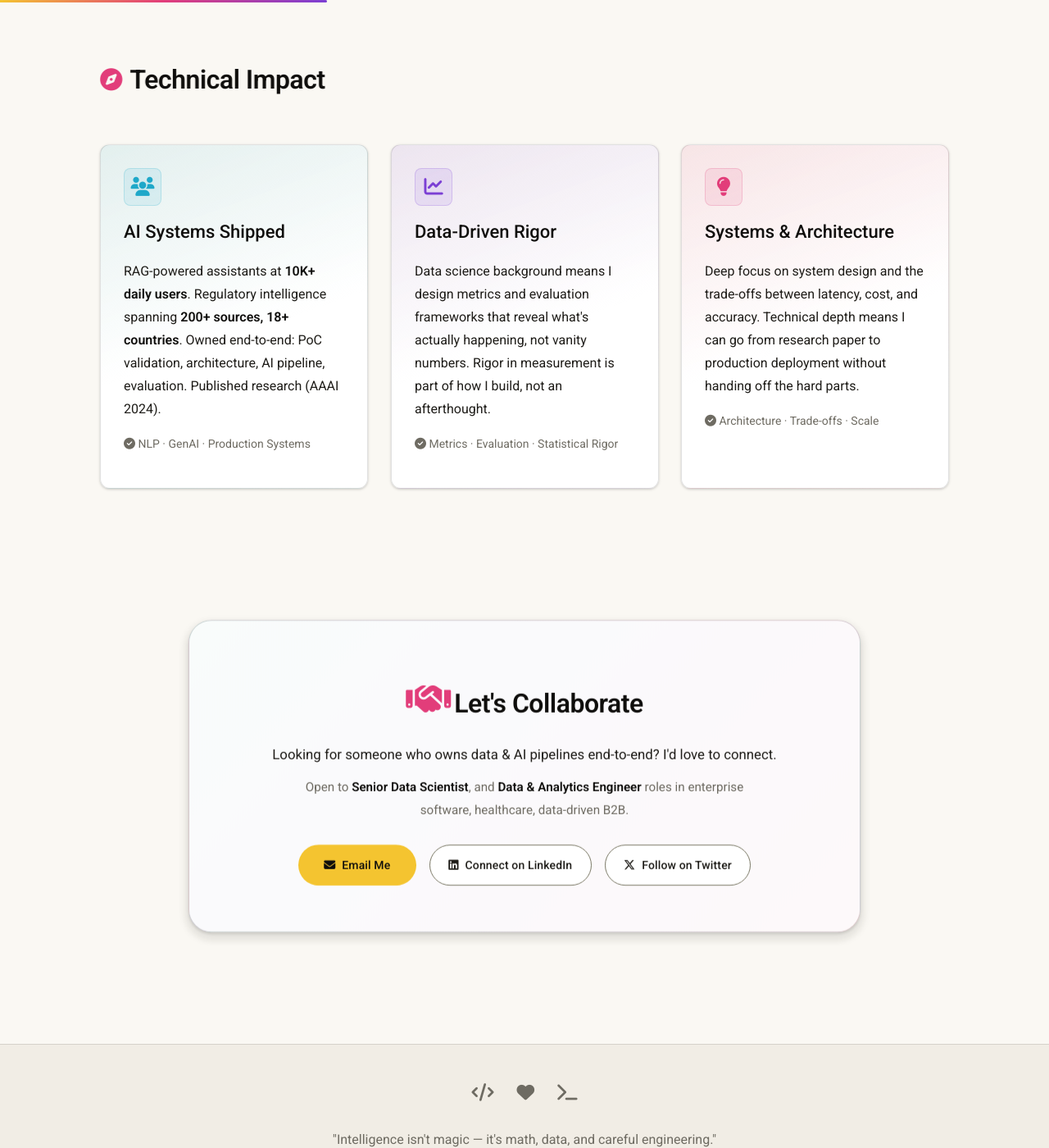
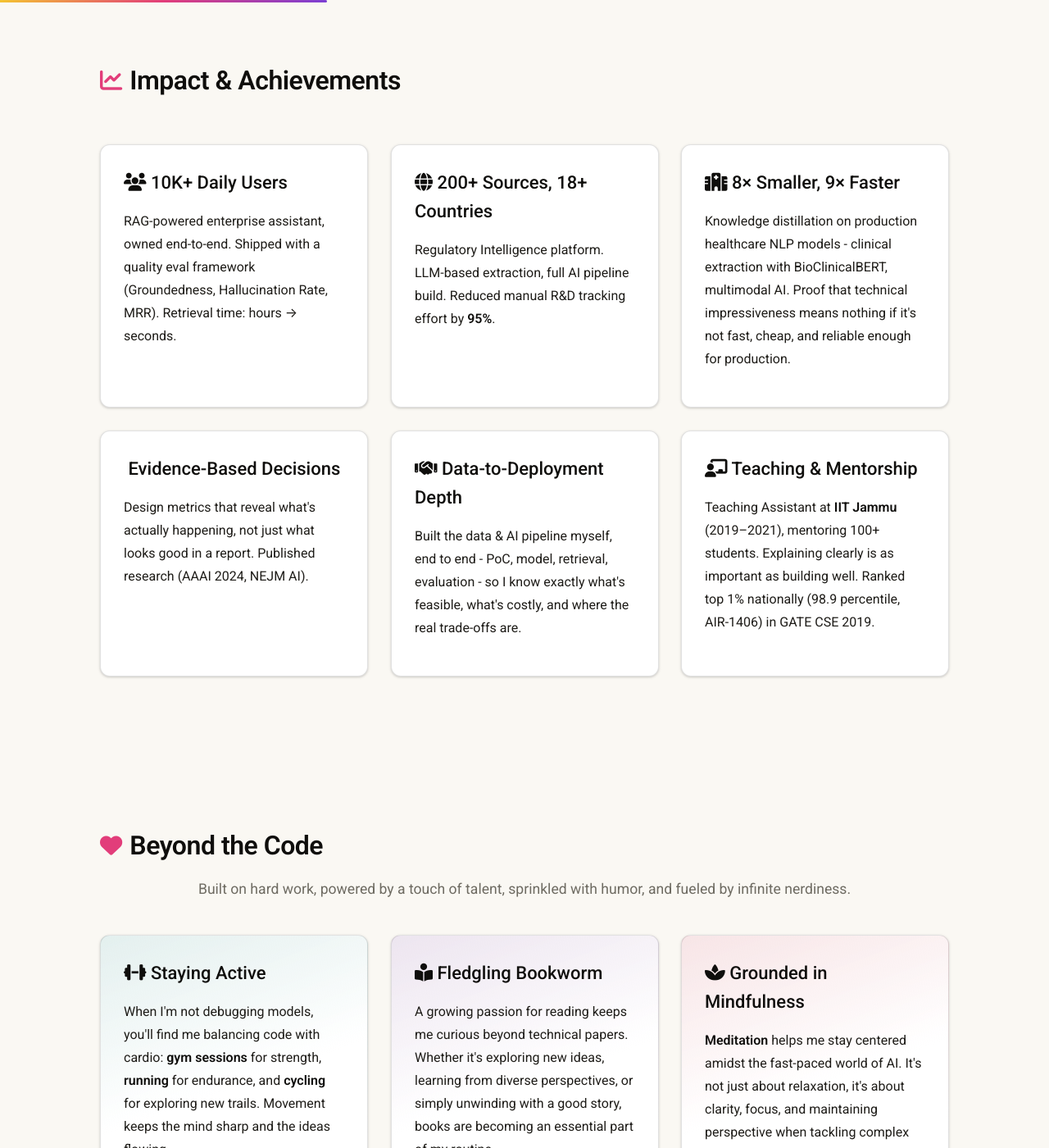
Before and after one commit to mayank1101/mayank1101.github.io, a Jekyll site: the page built from index.html, in a window 1280 px wide and 1400 px high, scrolled down 917 px. Shown: the whole window at 82% size. Built offline with Jekyll 4.4.1, drawn with Linux system fonts in a browser that asks for light colours; some of the changed text lies outside the part shown.

Commit message:
removed about and merged it's relevant contents to home page

```diff
--- a/_includes/navbar.html
+++ b/_includes/navbar.html
@@ -9,12 +9,6 @@
       href="/"
     >
       Home
-    </a>
-    <a
-      class="nav-link{% if page.url == '/about.html' %} active{% endif %}"
-      href="/about.html"
-    >
-      About
     </a>
     <!--<a
       class="nav-link{% if page.url == '/case-studies.html' %} active{% endif %}"
--- a/about.html
+++ /dev/null
@@ -1,195 +0,0 @@
----
-layout: page
-title: About Me
-description: About Mayank Sharma — Senior Data Scientist / AI & Analytics Engineer with 4+ years building production data & AI pipelines including RAG, NLP, GenAI, and healthcare AI.
----
-
-<!-- About Hero -->
-<div class="container hero fade-in">
-  <div class="hero-content">
-    <div class="profile-section">
-      <div class="profile-photo">
-        <div class="photo-glow"></div>
-        <img
-          src="/assets/profile.jpeg"
-          alt="Mayank Sharma"
-          onerror="this.parentElement.classList.add('no-image')"
-        />
-      </div>
-    </div>
-
-    <div class="hero-text">
-      <h1>About Me</h1>
-      <p>
-        Senior Data Scientist / AI & Analytics Engineer with 4+ years building
-        production data & AI pipelines &mdash; NLP pipelines, RAG systems,
-        healthcare AI. The question I keep coming back to is
-        <em>how do you make this actually work in production</em>, not just in a
-        notebook.
-      </p>
-      <p class="muted about-hero-meta">
-        <i class="fas fa-graduation-cap"></i> M.Tech CSE - Data Science, IIT
-        Jammu &middot; <i class="fas fa-map-marker-alt"></i> India
-      </p>
-    </div>
-  </div>
-</div>
-
-<!-- Impact & Achievements -->
-<div class="container section scroll-animate">
-  <h2><i class="fas fa-chart-line"></i> Impact & Achievements</h2>
-  <div class="cards">
-    <div class="card scroll-animate">
-      <h3><i class="fas fa-users"></i> 10K+ Daily Users</h3>
-      <p>
-        RAG-powered enterprise assistant, owned end-to-end. Shipped with a
-        quality eval framework (Groundedness, Hallucination Rate, MRR).
-        Retrieval time: hours → seconds.
-      </p>
-    </div>
-
-    <div class="card scroll-animate">
-      <h3><i class="fas fa-globe"></i> 200+ Sources, 18+ Countries</h3>
-      <p>
-        Regulatory Intelligence platform. LLM-based extraction, full AI pipeline
-        build. Reduced manual R&D tracking effort by
-        <strong>95%</strong>.
-      </p>
-    </div>
-
-    <div class="card scroll-animate">
-      <h3><i class="fas fa-hospital"></i> 8× Smaller, 9× Faster</h3>
-      <p>
-        Knowledge distillation on production healthcare NLP models - clinical
-        extraction with BioClinicalBERT, multimodal AI. Proof that technical
-        impressiveness means nothing if it's not fast, cheap, and reliable
-        enough for production.
-      </p>
-    </div>
-
-    <div class="card scroll-animate">
-      <h3><i class="fas fa-target"></i> Evidence-Based Decisions</h3>
-      <p>
-        Design metrics that reveal what's actually happening, not just what
-        looks good in a report. Published research (AAAI 2024, NEJM AI).
-      </p>
-    </div>
-
-    <div class="card scroll-animate">
-      <h3><i class="fas fa-handshake"></i> Data-to-Deployment Depth</h3>
-      <p>
-        Built the data & AI pipeline myself, end to end - PoC, model, retrieval,
-        evaluation - so I know exactly what's feasible, what's costly, and where
-        the real trade-offs are.
-      </p>
-    </div>
-
-    <div class="card scroll-animate">
-      <h3><i class="fas fa-chalkboard-teacher"></i> Teaching & Mentorship</h3>
-      <p>
-        Teaching Assistant at <strong>IIT Jammu</strong> (2019–2021), mentoring
-        100+ students. Explaining clearly is as important as building well.
-        Ranked top 1% nationally (98.9 percentile, AIR-1406) in GATE CSE 2019.
-      </p>
-    </div>
-  </div>
-</div>
-
-<!-- Beyond the Code -->
-<div class="container section scroll-animate">
-  <h2><i class="fas fa-heart"></i> Beyond the Code</h2>
-  <p class="muted about-section-lead">
-    Built on hard work, powered by a touch of talent, sprinkled with humor, and
-    fueled by infinite nerdiness.
-  </p>
-  <div class="cards">
-    <div class="card card-cyan scroll-animate">
-      <h3><i class="fas fa-dumbbell"></i> Staying Active</h3>
-      <p>
-        When I'm not debugging models, you'll find me balancing code with
-        cardio:
-        <strong>gym sessions</strong> for strength, <strong>running</strong> for
-        endurance, and <strong>cycling</strong> for exploring new trails.
-        Movement keeps the mind sharp and the ideas flowing.
-      </p>
-    </div>
-
-    <div class="card card-purple scroll-animate">
-      <h3><i class="fas fa-book-reader"></i> Fledgling Bookworm</h3>
-      <p>
-        A growing passion for reading keeps me curious beyond technical papers.
-        Whether it's exploring new ideas, learning from diverse perspectives, or
-        simply unwinding with a good story, books are becoming an essential part
-        of my routine.
-      </p>
-    </div>
-
-    <div class="card card-pink scroll-animate">
-      <h3><i class="fas fa-spa"></i> Grounded in Mindfulness</h3>
-      <p>
-        <strong>Meditation</strong> helps me stay centered amidst the fast-paced
-        world of AI. It's not just about relaxation, it's about clarity, focus,
-        and maintaining perspective when tackling complex problems.
-      </p>
-    </div>
-  </div>
-
-  <div class="about-story about-quote-wrapper">
-    <p class="about-quote">
-      <i class="fas fa-quote-left"></i>
-      One thing to remember about me: my humility isn't flattery, it's a value
-      shaped by a humble upbringing.
-      <i class="fas fa-quote-right"></i>
-    </p>
-  </div>
-</div>
-
-<!-- Skills & Expertise -->
-<div class="container section scroll-animate">
-  <h2><i class="fas fa-cogs"></i> Skills & Expertise</h2>
-  <div class="skills-grid">
-    <div class="card scroll-animate card-cyan">
-      <h3><i class="fas fa-sitemap"></i> Data Analytics & Cloud</h3>
-      <div class="skill-tags">
-        <span>MS-SQL</span>
-        <span>PowerBI</span>
-        <span>Azure Databricks</span>
-        <span>PySpark</span>
-        <span>Vector Databases (Qdrant, FAISS)</span>
-        <span>Data Pipeline Design</span>
-        <span>Evaluation Framework Design</span>
-        <span>Latency/Cost/Accuracy Trade-offs</span>
-      </div>
-    </div>
-
-    <div class="card scroll-animate card-purple">
-      <h3><i class="fas fa-brain"></i> Data Science & AI</h3>
-      <div class="skill-tags">
-        <span>Natural Language Processing (NLP)</span>
-        <span>Large Language Models (LLM)</span>
-        <span>Retrieval-Augmented Generation (RAG)</span>
-        <span>Fine-tuning (LoRA/PEFT)</span>
-        <span>Knowledge Distillation & Quantization</span>
-        <span>LLM Evaluation</span>
-        <span>PyTorch & HuggingFace</span>
-        <span>Multilingual LLM Systems</span>
-      </div>
-    </div>
-
-    <div class="card scroll-animate card-pink">
-      <h3><i class="fas fa-flask"></i> Applied Tooling & Research</h3>
-      <div class="skill-tags">
-        <span>Python & Pydantic</span>
-        <span>LangChain & Guardrails-AI</span>
-        <span>Microsoft Agent-Framework & Foundry</span>
-        <span>Azure AI Search</span>
-        <span>OpenRouter</span>
-        <span>Clinical NLP (BioClinicalBERT, SciBERT)</span>
-        <span>Model Evaluation & Benchmarking</span>
-        <span>Statistical Rigor & Experimentation</span>
-        <span>Research & Publication (AAAI, NEJM AI)</span>
-        <span>Docker, Git & Postman</span>
-      </div>
-    </div>
-  </div>
-</div>
--- a/certifications.html
+++ b/certifications.html
@@ -111,7 +111,7 @@
     </p>
     <p class="muted">
       Real expertise shows up in shipped systems — see the
-      <a href="/about.html">about page</a>
+      <a href="/">home page</a>
       for outcomes.
     </p>
   </div>
--- a/index.html
+++ b/index.html
@@ -1,7 +1,7 @@
 ---
 layout: page
 title: Home
-description: Mayank Sharma — Senior Data Scientist / AI & Analytics Engineer with 4+ years building production data & AI pipelines. RAG, NLP, GenAI, healthcare AI, end to end.
+description: Mayank Sharma — Senior Data Scientist / AI & Analytics Engineer with 4+ years building production data & AI pipelines. RAG, NLP, GenAI, healthcare AI, evaluation frameworks, and skills, end to end.
 ---
 
 <div class="container hero fade-in">
@@ -48,58 +48,161 @@
   </div>
 </div>
 
-<div class="container section">
-  <h2 class="scroll-animate slide-in-left">
-    <i class="fas fa-compass"></i> Technical Impact
-  </h2>
+<!-- Impact & Achievements -->
+<div class="container section scroll-animate">
+  <h2><i class="fas fa-chart-line"></i> Impact & Achievements</h2>
   <div class="cards">
-    <div class="card scroll-animate card-cyan">
-      <div class="card-icon">
-        <i class="fas fa-users"></i>
-      </div>
-      <h3>AI Systems Shipped</h3>
+    <div class="card scroll-animate">
+      <h3><i class="fas fa-users"></i> 10K+ Daily Users</h3>
       <p>
-        RAG-powered assistants at <strong>10K+ daily users</strong>. Regulatory
-        intelligence spanning <strong>200+ sources, 18+ countries</strong>.
-        Owned end-to-end: PoC validation, architecture, AI pipeline, evaluation.
-        Published research (AAAI 2024).
-      </p>
-      <p class="muted">
-        <i class="fas fa-check-circle"></i> NLP &middot; GenAI &middot;
-        Production Systems
+        RAG-powered enterprise assistant, owned end-to-end. Shipped with a
+        quality eval framework (Groundedness, Hallucination Rate, MRR).
+        Retrieval time: hours → seconds.
       </p>
     </div>
 
-    <div class="card scroll-animate card-purple">
-      <div class="card-icon">
-        <i class="fas fa-chart-line"></i>
-      </div>
-      <h3>Data-Driven Rigor</h3>
+    <div class="card scroll-animate">
+      <h3><i class="fas fa-globe"></i> 200+ Sources, 18+ Countries</h3>
       <p>
-        Data science background means I design metrics and evaluation frameworks
-        that reveal what's actually happening, not vanity numbers. Rigor in
-        measurement is part of how I build, not an afterthought.
-      </p>
-      <p class="muted">
-        <i class="fas fa-check-circle"></i> Metrics &middot; Evaluation &middot;
-        Statistical Rigor
+        Regulatory Intelligence platform. LLM-based extraction, full AI pipeline
+        build. Reduced manual R&D tracking effort by
+        <strong>95%</strong>.
       </p>
     </div>
 
+    <div class="card scroll-animate">
+      <h3><i class="fas fa-hospital"></i> 8× Smaller, 9× Faster</h3>
+      <p>
+        Knowledge distillation on production healthcare NLP models - clinical
+        extraction with BioClinicalBERT, multimodal AI. Proof that technical
+        impressiveness means nothing if it's not fast, cheap, and reliable
+        enough for production.
+      </p>
+    </div>
+
+    <div class="card scroll-animate">
+      <h3><i class="fas fa-target"></i> Evidence-Based Decisions</h3>
+      <p>
+        Design metrics that reveal what's actually happening, not just what
+        looks good in a report. Published research (AAAI 2024, NEJM AI).
+      </p>
+    </div>
+
+    <div class="card scroll-animate">
+      <h3><i class="fas fa-handshake"></i> Data-to-Deployment Depth</h3>
+      <p>
+        Built the data & AI pipeline myself, end to end - PoC, model, retrieval,
+        evaluation - so I know exactly what's feasible, what's costly, and where
+        the real trade-offs are.
+      </p>
+    </div>
+
+    <div class="card scroll-animate">
+      <h3><i class="fas fa-chalkboard-teacher"></i> Teaching & Mentorship</h3>
+      <p>
+        Teaching Assistant at <strong>IIT Jammu</strong> (2019–2021), mentoring
+        100+ students. Explaining clearly is as important as building well.
+        Ranked top 1% nationally (98.9 percentile, AIR-1406) in GATE CSE 2019.
+      </p>
+    </div>
+  </div>
+</div>
+
+<!-- Beyond the Code -->
+<div class="container section scroll-animate">
+  <h2><i class="fas fa-heart"></i> Beyond the Code</h2>
+  <p class="muted about-section-lead">
+    Built on hard work, powered by a touch of talent, sprinkled with humor, and
+    fueled by infinite nerdiness.
+  </p>
+  <div class="cards">
+    <div class="card card-cyan scroll-animate">
+      <h3><i class="fas fa-dumbbell"></i> Staying Active</h3>
+      <p>
+        When I'm not debugging models, you'll find me balancing code with
+        cardio:
+        <strong>gym sessions</strong> for strength, <strong>running</strong> for
+        endurance, and <strong>cycling</strong> for exploring new trails.
+        Movement keeps the mind sharp and the ideas flowing.
+      </p>
+    </div>
+
+    <div class="card card-purple scroll-animate">
+      <h3><i class="fas fa-book-reader"></i> Fledgling Bookworm</h3>
+      <p>
+        A growing passion for reading keeps me curious beyond technical papers.
+        Whether it's exploring new ideas, learning from diverse perspectives, or
+        simply unwinding with a good story, books are becoming an essential part
+        of my routine.
+      </p>
+    </div>
+
+    <div class="card card-pink scroll-animate">
+      <h3><i class="fas fa-spa"></i> Grounded in Mindfulness</h3>
+      <p>
+        <strong>Meditation</strong> helps me stay centered amidst the fast-paced
+        world of AI. It's not just about relaxation, it's about clarity, focus,
+        and maintaining perspective when tackling complex problems.
+      </p>
+    </div>
+  </div>
+
+  <div class="about-story about-quote-wrapper">
+    <p class="about-quote">
+      <i class="fas fa-quote-left"></i>
+      One thing to remember about me: my humility isn't flattery, it's a value
+      shaped by a humble upbringing.
+      <i class="fas fa-quote-right"></i>
+    </p>
+  </div>
+</div>
+
+<!-- Skills & Expertise -->
+<div class="container section scroll-animate">
+  <h2><i class="fas fa-cogs"></i> Skills & Expertise</h2>
+  <div class="skills-grid">
+    <div class="card scroll-animate card-cyan">
+      <h3><i class="fas fa-sitemap"></i> Data Analytics & Cloud</h3>
+      <div class="skill-tags">
+        <span>MS-SQL</span>
+        <span>PowerBI</span>
+        <span>Azure Databricks</span>
+        <span>PySpark</span>
+        <span>Vector Databases (Qdrant, FAISS)</span>
+        <span>Data Pipeline Design</span>
+        <span>Evaluation Framework Design</span>
+        <span>Latency/Cost/Accuracy Trade-offs</span>
+      </div>
+    </div>
+
+    <div class="card scroll-animate card-purple">
+      <h3><i class="fas fa-brain"></i> Data Science & AI</h3>
+      <div class="skill-tags">
+        <span>Natural Language Processing (NLP)</span>
+        <span>Large Language Models (LLM)</span>
+        <span>Retrieval-Augmented Generation (RAG)</span>
+        <span>Fine-tuning (LoRA/PEFT)</span>
+        <span>Knowledge Distillation & Quantization</span>
+        <span>LLM Evaluation</span>
+        <span>PyTorch & HuggingFace</span>
+        <span>Multilingual LLM Systems</span>
+      </div>
+    </div>
+
     <div class="card scroll-animate card-pink">
-      <div class="card-icon">
-        <i class="fas fa-lightbulb"></i>
+      <h3><i class="fas fa-flask"></i> Applied Tooling & Research</h3>
+      <div class="skill-tags">
+        <span>Python & Pydantic</span>
+        <span>LangChain & Guardrails-AI</span>
+        <span>Microsoft Agent-Framework & Foundry</span>
+        <span>Azure AI Search</span>
+        <span>OpenRouter</span>
+        <span>Clinical NLP (BioClinicalBERT, SciBERT)</span>
+        <span>Model Evaluation & Benchmarking</span>
+        <span>Statistical Rigor & Experimentation</span>
+        <span>Research & Publication (AAAI, NEJM AI)</span>
+        <span>Docker, Git & Postman</span>
       </div>
-      <h3>Systems & Architecture</h3>
-      <p>
-        Deep focus on system design and the trade-offs between latency, cost,
-        and accuracy. Technical depth means I can go from research paper to
-        production deployment without handing off the hard parts.
-      </p>
-      <p class="muted">
-        <i class="fas fa-check-circle"></i> Architecture &middot; Trade-offs
-        &middot; Scale
-      </p>
     </div>
   </div>
 </div>
```
